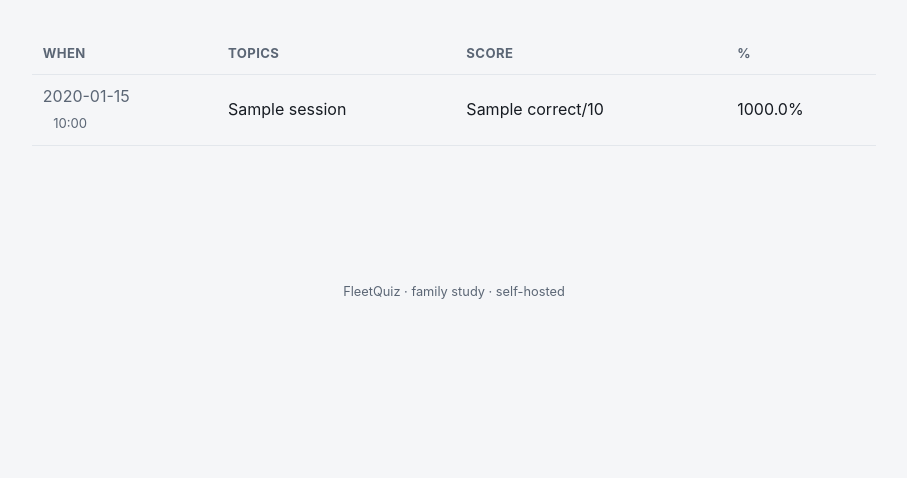
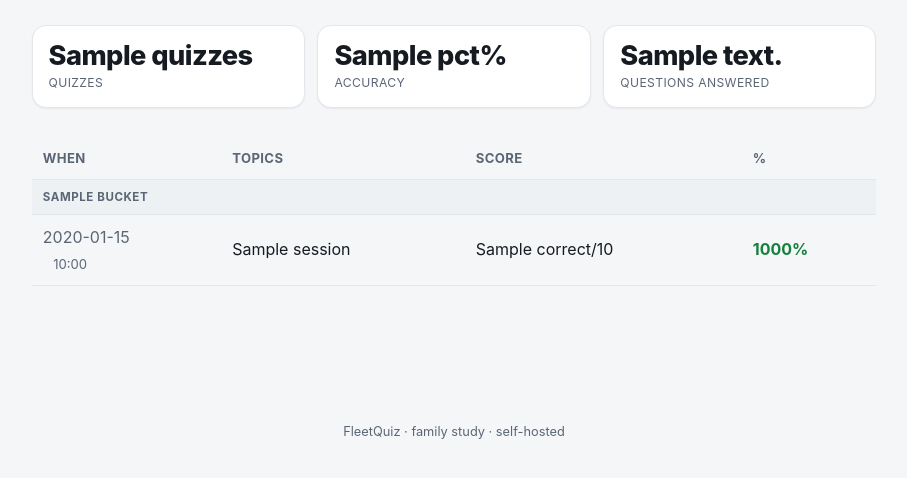
Before and after one commit to bravosierra99/llm_quiz_server, a FastAPI app: template app/templates/history.html in a window 1280 px wide. Shown: the part 136-614 px from the top of the page, without its empty margins (186-1093 px from the left). Run offline with FastAPI, Linux system fonts and the light colour scheme; the template is opened without the code that fills it: most values are stand-ins (such as "Sample title", 1, 10 or a date in 2020); parts of the project's set-up code (start-up, migrations or seed data) failed here and were passed over; some libraries are stand-ins or nearby versions.

Commit message:
feat(history): group sessions by time bucket with an all-time summary
The history page was one flat list of up to 50 rows — undifferentiated and
hard to scan. Now it leads with a summary (quizzes, all-time accuracy,
questions answered, computed over ALL sessions) and groups the rows into
Today / Yesterday / Earlier this week / Earlier this month / Month Year
subheaders. Scores are colour-coded (good/warn/bad) for at-a-glance scanning.

Buckets are computed on the same UTC date the row displays (finished_at[:10]),
so a header label can never disagree with the date shown next to it.

Co-Authored-By: Claude Opus 4.8 <noreply@anthropic.com>

```diff
--- a/app/main.py
+++ b/app/main.py
@@ -7,6 +7,7 @@ on any device with no build step. Routes are grouped: identity, library
 import json
 import os
 import random
+from datetime import date, datetime, timezone
 from urllib.parse import quote
 
 from fastapi import FastAPI, File, Form, Request, UploadFile
@@ -1007,7 +1008,34 @@ def history(request: Request):
             SELECT * FROM quiz_sessions WHERE user_id = ? AND finished_at IS NOT NULL
             ORDER BY finished_at DESC LIMIT 50
         """, (user["id"],))]
-    return render(request, "history.html", sessions=sessions)
+        # Summary is over ALL finished quizzes, not just the 50 most recent we list.
+        totals = conn.execute("""
+            SELECT COUNT(*) AS quizzes, COALESCE(SUM(correct), 0) AS correct,
+                   COALESCE(SUM(total), 0) AS answered
+            FROM quiz_sessions WHERE user_id = ? AND finished_at IS NOT NULL
+        """, (user["id"],)).fetchone()
+    summary = dict(totals)
+    summary["pct"] = (round(summary["correct"] / summary["answered"] * 100)
+                      if summary["answered"] else None)
+
+    # Bucket each session by a time label so the page reads as grouped runs
+    # instead of one undifferentiated list. Bucket on the SAME (UTC) date we
+    # display (finished_at[:10]) so the header can never disagree with the row.
+    today = datetime.now(timezone.utc).date()
+    for s in sessions:
+        d = date.fromisoformat(s["finished_at"][:10])
+        delta = (today - d).days
+        if delta <= 0:
+            s["bucket"] = "Today"
+        elif delta == 1:
+            s["bucket"] = "Yesterday"
+        elif delta < 7:
+            s["bucket"] = "Earlier this week"
+        elif d.year == today.year and d.month == today.month:
+            s["bucket"] = "Earlier this month"
+        else:
+            s["bucket"] = d.strftime("%B %Y")
+    return render(request, "history.html", sessions=sessions, summary=summary)
 
 
 # --------------------------------------------------------------------------
--- a/app/static/style.css
+++ b/app/static/style.css
@@ -311,6 +311,22 @@ table.data th, table.data td { text-align: left; padding: .6rem .7rem; border-bo
 table.data th { color: var(--muted); font-weight: 650; font-size: .82rem; text-transform: uppercase; letter-spacing: .03em; white-space: nowrap; }
 table.data tr:hover td { background: var(--surface-2); }
 
+/* Time-bucket subheaders in the history table ("Today", "June 2026", …): a
+   light full-width band that breaks a long list into scannable runs. */
+table.data tr.group-head td {
+  background: var(--surface-2); color: var(--muted);
+  font-size: .72rem; font-weight: 700; text-transform: uppercase; letter-spacing: .05em;
+  padding: .5rem .7rem; border-bottom: 1px solid var(--border);
+}
+table.data tr.group-head:hover td { background: var(--surface-2); }
+
+/* Score-at-a-glance: colour the percentage so you can scan good/marginal/weak
+   runs without reading every number. */
+.score { font-weight: 700; }
+.score.good { color: var(--good); }
+.score.warn { color: var(--warn); }
+.score.bad  { color: var(--danger); }
+
 /* A wide multi-column table on a phone otherwise widens the whole document and
    clips everything (header, KPIs, banner). Wrapping it in .table-scroll keeps the
    page at viewport width — the table itself scrolls horizontally inside its card,
--- a/app/templates/history.html
+++ b/app/templates/history.html
@@ -3,15 +3,34 @@
 {% block body %}
 <h1>{{ user.name }}'s history</h1>
 {% if sessions %}
+<div class="kpi-grid">
+  <div class="kpi">
+    <span class="kpi-num">{{ summary.quizzes }}</span>
+    <span class="kpi-label">Quizzes</span>
+  </div>
+  <div class="kpi">
+    <span class="kpi-num">{% if summary.pct is not none %}{{ summary.pct }}%{% else %}—{% endif %}</span>
+    <span class="kpi-label">Accuracy</span>
+  </div>
+  <div class="kpi">
+    <span class="kpi-num">{{ summary.answered }}</span>
+    <span class="kpi-label">Questions answered</span>
+  </div>
+</div>
+
 <div class="table-scroll">
 <table class="data">
   <tr><th>When</th><th>Topics</th><th>Score</th><th>%</th></tr>
   {% for s in sessions %}
+  {% if loop.changed(s.bucket) %}
+  <tr class="group-head"><td colspan="4">{{ s.bucket }}</td></tr>
+  {% endif %}
+  {% set pct = (s.correct / s.total * 100) if s.total else 0 %}
   <tr>
     <td class="muted nowrap">{{ s.finished_at[:10] }}<br><span class="small">{{ s.finished_at[11:16] }}</span></td>
     <td>{{ s.label }}</td>
     <td>{{ s.correct }}/{{ s.total }}</td>
-    <td>{{ (s.correct / s.total * 100)|round(0, 'floor') if s.total else 0 }}%</td>
+    <td><span class="score {{ 'good' if pct >= 80 else 'warn' if pct >= 60 else 'bad' }}">{{ pct|round(0, 'floor')|int }}%</span></td>
   </tr>
   {% endfor %}
 </table>
```
